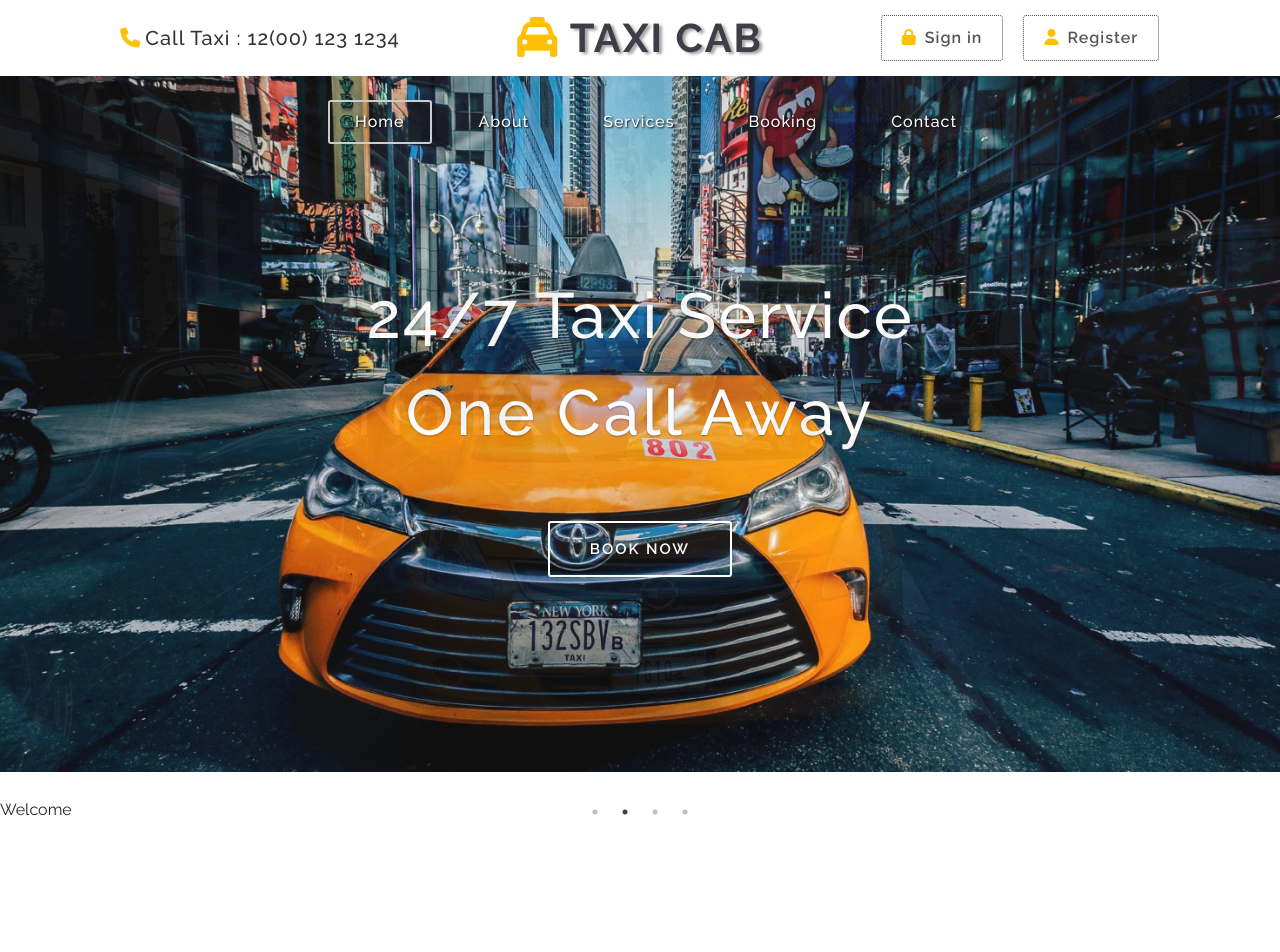
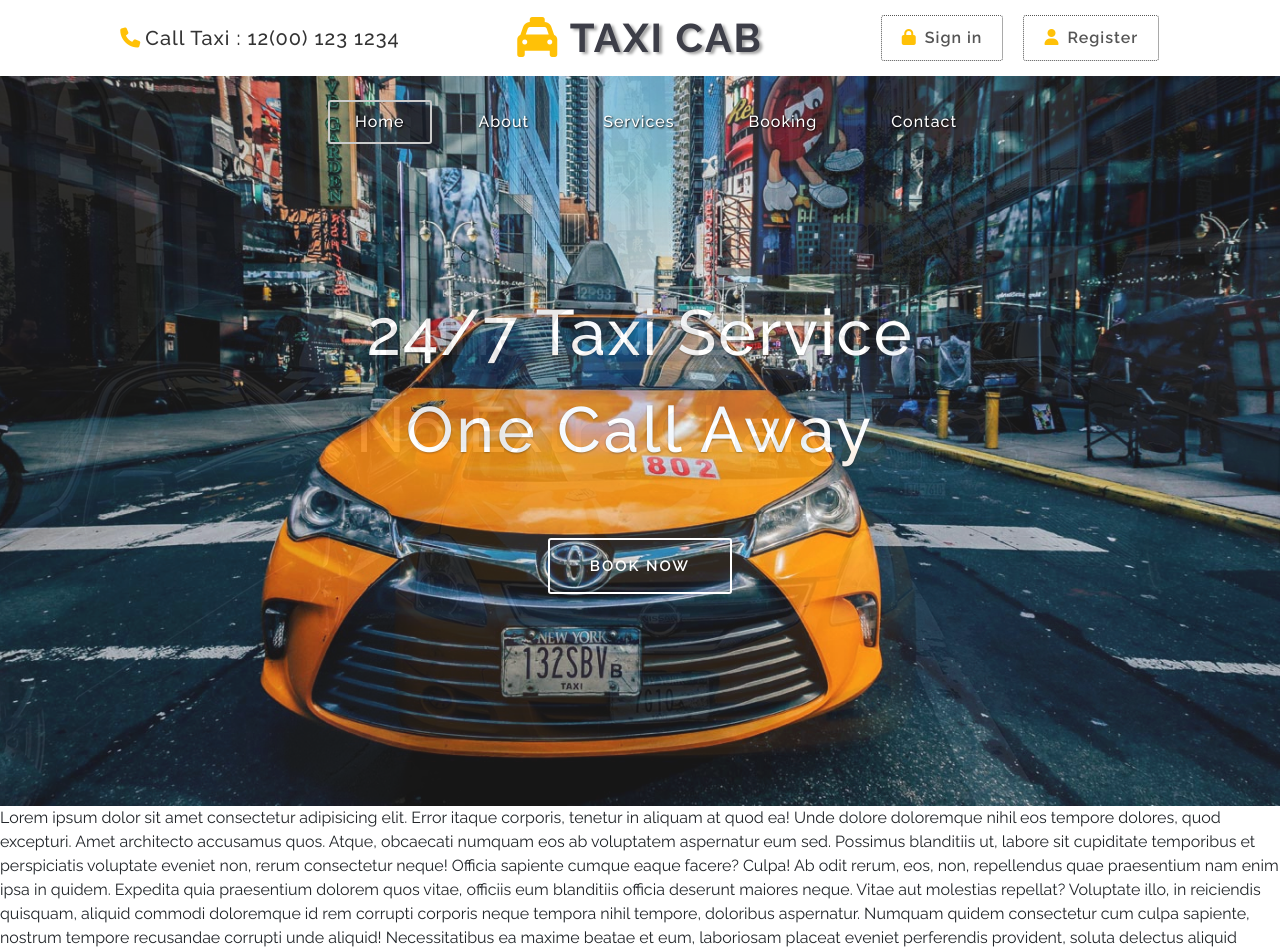
Before and after one commit to Cyber9jaDev/Car-Booking-System, a React (Vite) app in the folder client/: page / in a window 1280 px wide. Shown: the top 952 px of the page. Before the commit the page ends 822 px from the top, so only its background shows below. Built offline with nearby package versions, Linux system fonts and the light colour scheme.

Commit message:
updated banner

```diff
--- a/client/src/components/users/Slide.tsx
+++ b/client/src/components/users/Slide.tsx
@@ -4,9 +4,8 @@ import { Link } from 'react-router-dom';
 const Slide = ({ h4, h5, img }: SliderObjType)  => {
 
   return (
-    <div className="wrapper">
-      <img className="banner-img" src={img} alt="" />
-      <div className="banner-info text-center">
+    <div className="wrapper" style={{ backgroundImage: `url(${img})`}}>
+      <div className="banner-info">
         <h4>{h4}</h4>
         <h5 className="mb-5">{h5}</h5>
         <Link role='button' className="nav-link" to="/booking">Book Now</Link>
--- a/client/src/components/users/Slider.tsx
+++ b/client/src/components/users/Slider.tsx
@@ -32,7 +32,7 @@ const ReactSlider = () => {
   const settings : SliderObjType = {
     arrows: false,
     fade: true,
-    dots: true,
+    dots: false,
     autoplay: true,
     autoplaySpeed: 5000,
     infinite: true,
--- a/client/src/components/users/Welcome.tsx
+++ b/client/src/components/users/Welcome.tsx
@@ -2,7 +2,13 @@ import React from 'react'
 
 const Welcome = () => {
   return (
-    <div>Welcome</div>
+    <section id='welcome'>
+      Lorem ipsum dolor sit amet consectetur adipisicing elit. Error itaque corporis, tenetur in aliquam at quod ea! Unde dolore doloremque nihil eos tempore dolores, quod excepturi. Amet architecto accusamus quos.
+      Atque, obcaecati numquam eos ab voluptatem aspernatur eum sed. Possimus blanditiis ut, labore sit cupiditate temporibus et perspiciatis voluptate eveniet non, rerum consectetur neque! Officia sapiente cumque eaque facere? Culpa!
+      Ab odit rerum, eos, non, repellendus quae praesentium nam enim ipsa in quidem. Expedita quia praesentium dolorem quos vitae, officiis eum blanditiis officia deserunt maiores neque. Vitae aut molestias repellat?
+      Voluptate illo, in reiciendis quisquam, aliquid commodi doloremque id rem corrupti corporis neque tempora nihil tempore, doloribus aspernatur. Numquam quidem consectetur cum culpa sapiente, nostrum tempore recusandae corrupti unde aliquid!
+      Necessitatibus ea maxime beatae et eum, laboriosam placeat eveniet perferendis provident, soluta delectus aliquid deleniti voluptatum. Suscipit harum dicta doloribus repudiandae est at corrupti, consequatur, ipsa quaerat dolorem tempora aspernatur!
+    </section>
   )
 }
 
--- a/client/src/sass/banner.scss
+++ b/client/src/sass/banner.scss
@@ -1,15 +1,8 @@
 #banner{
   position: relative;
-  left: 0;
-  min-height: calc(100vh - 78px);
-  // min-height: 728px !important;
-  // max-height: 80vh;
-  // min-height: 87vh;
-  // max-height: 87vh;
+  min-height: calc(100vh - 70px) !important;
+  max-height: calc(100vh - 70px) !important;
   height: 100%;
-  // max-height: 90vh;
-  // background: black;
-  // max-height: 728px !important;
 
   nav{
     padding-top: 1.5em;
@@ -45,45 +38,21 @@
     border-radius: 3px;
   }
 
-  .slick-dots{
-    // position: absolute !important;
-    // margin-bottom: 60px !important;
-    // font-size: 2em;
-    // background: red !important;
-    // color: 'white';
-    // z-index: 1;
-
-  }
-
-
   .slider-container{
     position: absolute;
     top: 0 !important;
     width: 100% !important;
-    margin-right: auto;
     left: 0 !important;
-    // overflow-x: hidden !important;
-    // height: 100%;
   }
 
-  .slider-container > .wrapper{
+  .wrapper{
     position: relative;
-  }
-
-  .banner-img{
-    display: block;
-    position: relative;
-    z-index: -1;
-    object-fit: cover;
-    object-position: center;
-    -o-object-fit: cover;
-    -o-object-position: center;
-    // min-height: 728px !important;
-    // max-height: 728px !important;
-    min-height: 87vh;
-    max-height: 87vh;
-    height: 100%;
-    width: 100% !important;
+    background-size: cover ;
+    background-position: center;
+    background-repeat: no-repeat;
+    width: 100%;
+    min-height: calc(100vh - 70px) !important;
+    max-height: calc(100vh - 70px) !important;
   }
 
   .banner-info{
@@ -130,7 +99,7 @@
     background: #ffc107 !important;
     border: 2px solid #ffc107 !important;
     color: #fff !important;
-    z-index: 999 !important;
+    z-index: 1 !important;
   }
 
 }
```
Also changed, not shown: client/src/sass/welcome.scss (added).
